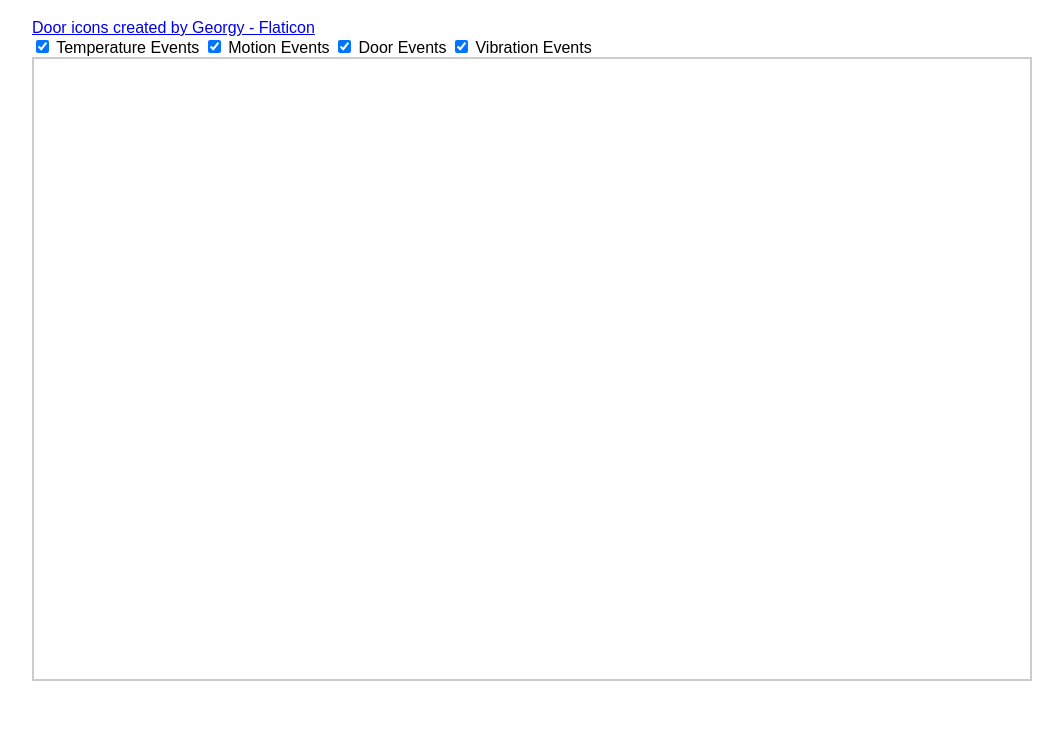
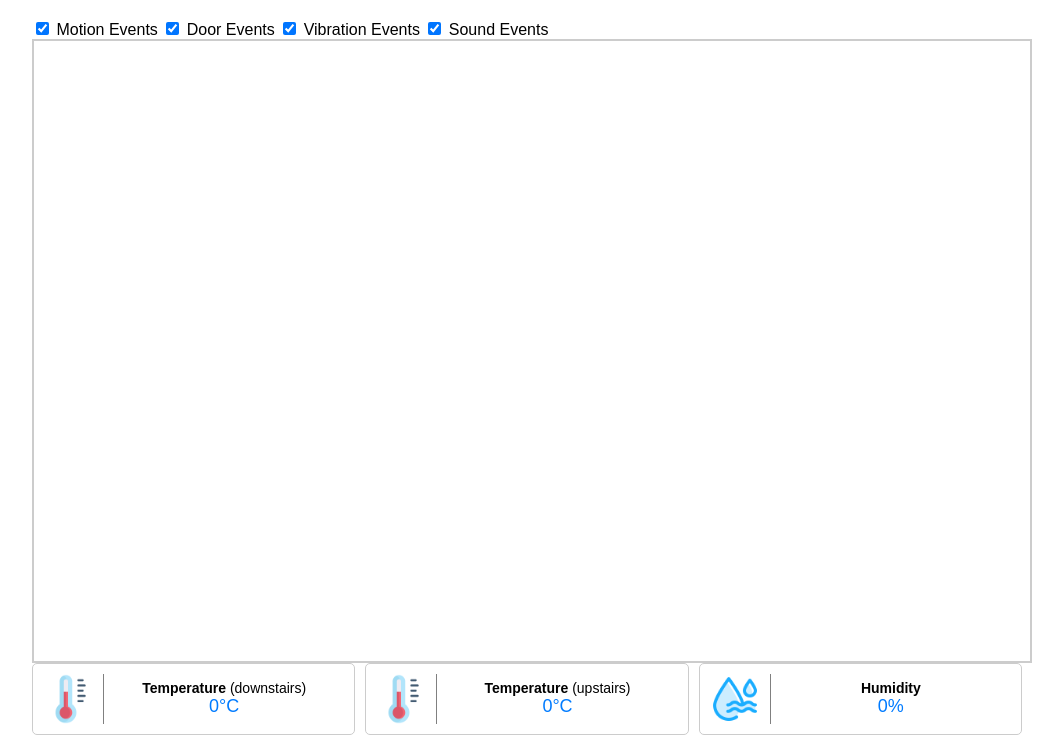
Before and after one commit to timjuic/kafka-iot-websocket-server, a website: page public/index.html in a window 1280 px wide. Shown: the part 61-800 px from the top of the page, without its empty margins (108-1171 px from the left). Drawn offline with nearby package versions, Linux system fonts and the light colour scheme; no server answers.

Commit message:
display temperature and humidity separately

```diff
--- a/public/app.js
+++ b/public/app.js
@@ -1,15 +1,18 @@
 // app.js
 const socket = io();
 const notificationContainer = document.getElementById('notification-container');
+const temperatureValue1 = document.querySelector('#temperature-widget .widget-info .widget-value')
+const temperatureValue2 = document.querySelector('#temperature-widget2 .widget-info .widget-value')
+const humidityValue = document.querySelector('#humidity-widget .widget-info .widget-value')
 console.log("app.js loaded")
 
 // Maintain a mapping of topic checkboxes
 const topicCheckboxes = {
-    temperature: document.getElementById('temperature-filter'),
+    // temperature: document.getElementById('temperature-filter'),
     motion: document.getElementById('motion-filter'),
     door: document.getElementById('door-filter'),
     vibration: document.getElementById('vibration-filter'),
-    sound: document.getElementById('vibration-filter'),
+    sound: document.getElementById('sound-filter'),
 };
 
 socket.on('event', (eventJson) => {
@@ -18,8 +21,16 @@ socket.on('event', (eventJson) => {
     // console.log(topicCheckboxes)
     console.log(event)
     if (topicCheckboxes[event.sensorType] && topicCheckboxes[event.sensorType].checked) {
-        // console.log("displaying")
         displayEventNotification(event);
+    }
+
+    if (event.sensorType === 'temperature') {
+        if (event.sensorId === 'Temp_001') temperatureValue1.innerHTML = `${Math.round(event.temperature)}°C`
+        if (event.sensorId === 'Temp_002') temperatureValue2.innerHTML = `${Math.round(event.temperature)}°C`
+    }
+
+    if (event.sensorType === "humidity") {
+        humidityValue.innerHTML = `${Math.round(event.humidity)}%`
     }
 });
 
@@ -45,6 +56,8 @@ function displayEventNotification(event) {
 }
 
 
+
+
 function getIconPath(eventType) {
     switch (eventType) {
         case 'temperature':
@@ -57,6 +70,8 @@ function getIconPath(eventType) {
             return './assets/vibration.png';
         case 'sound':
             return './assets/sound.png';
+        case 'humidity':
+            return './assets/humidity.png';
         default:
             return 'path/to/default-icon.png'; // Default icon for unknown types
     }
--- a/public/index.html
+++ b/public/index.html
@@ -10,12 +10,7 @@
 <h1 style="text-align: center">IOT Streaming Service</h1>
 
 <div class="event-wrapper">
-    <a href="https://www.flaticon.com/free-icons/door" title="door icons">Door icons created by Georgy - Flaticon</a>
     <div id="filter-container">
-        <label>
-            <input type="checkbox" id="temperature-filter" checked>
-            Temperature Events
-        </label>
         <label>
             <input type="checkbox" id="motion-filter" checked>
             Motion Events
@@ -28,9 +23,39 @@
             <input type="checkbox" id="vibration-filter" checked>
             Vibration Events
         </label>
+        <label>
+            <input type="checkbox" id="sound-filter" checked>
+            Sound Events
+        </label>
     </div>
     <div id="event-box">
         <div id="notification-container"></div>
+    </div>
+
+    <div class="widget-wrapper">
+        <div class="widget" id="temperature-widget">
+            <div class="widget-image widget-temperature"></div>
+            <div class="widget-info">
+                <div class="widget-text">Temperature <span class="location-info">(downstairs)</span></div>
+                <div class="widget-value" id="temperature-value">0°C</div>
+            </div>
+        </div>
+
+        <div class="widget" id="temperature-widget2">
+            <div class="widget-image widget-temperature2"></div>
+            <div class="widget-info">
+                <div class="widget-text">Temperature <span class="location-info">(upstairs)</span></div>
+                <div class="widget-value" id="temperature-value2">0°C</div>
+            </div>
+        </div>
+
+        <div class="widget" id="humidity-widget">
+            <div class="widget-image widget-humidity"></div>
+            <div class="widget-info">
+                <div class="widget-text">Humidity</div>
+                <div class="widget-value" id="humidity-value">0%</div>
+            </div>
+        </div>
     </div>
 </div>
 
--- a/public/style.css
+++ b/public/style.css
@@ -4,10 +4,6 @@ body {
     margin: 0;
     padding: 0;
     overflow: hidden;
-}
-
-#filter-container {
-    /* Add styles for filter management UI */
 }
 
 .event-wrapper {
@@ -38,3 +34,57 @@ body {
     height: 30px;
     margin-right: 10px;
 }
+
+.widget-wrapper {
+    display: flex;
+    width: 100%;
+    position: relative;
+}
+
+.widget {
+    display: flex;
+    flex: 1;
+    align-items: center;
+    padding: 10px;
+    border: 1px solid #ccc;
+    border-radius: 5px;
+    margin-right: 10px;
+    overflow: hidden;
+}
+
+.widget-image {
+    background-repeat: no-repeat;
+    background-size: contain;
+    background-position: left;
+    width: 50px;
+    height: 50px;
+    flex: 20%;
+    border-right: 1px solid rgb(128, 128, 128);
+}
+
+.widget-temperature, .widget-temperature2 {
+    background-image: url("./assets/temperature.png");
+}
+
+.widget-humidity {
+    background-image: url("./assets/humidity.png");
+}
+
+.widget-info {
+    flex: 80%;
+    text-align: center;
+}
+
+.widget-text {
+    font-size: 14px;
+    font-weight: bold;
+}
+
+.widget-text span {
+    font-weight: normal;
+}
+
+.widget-value {
+    font-size: 18px;
+    color: #007BFF;
+}
```
Also changed, not shown: main.js (+26 -3 lines), public/assets/humidity.png (added).
